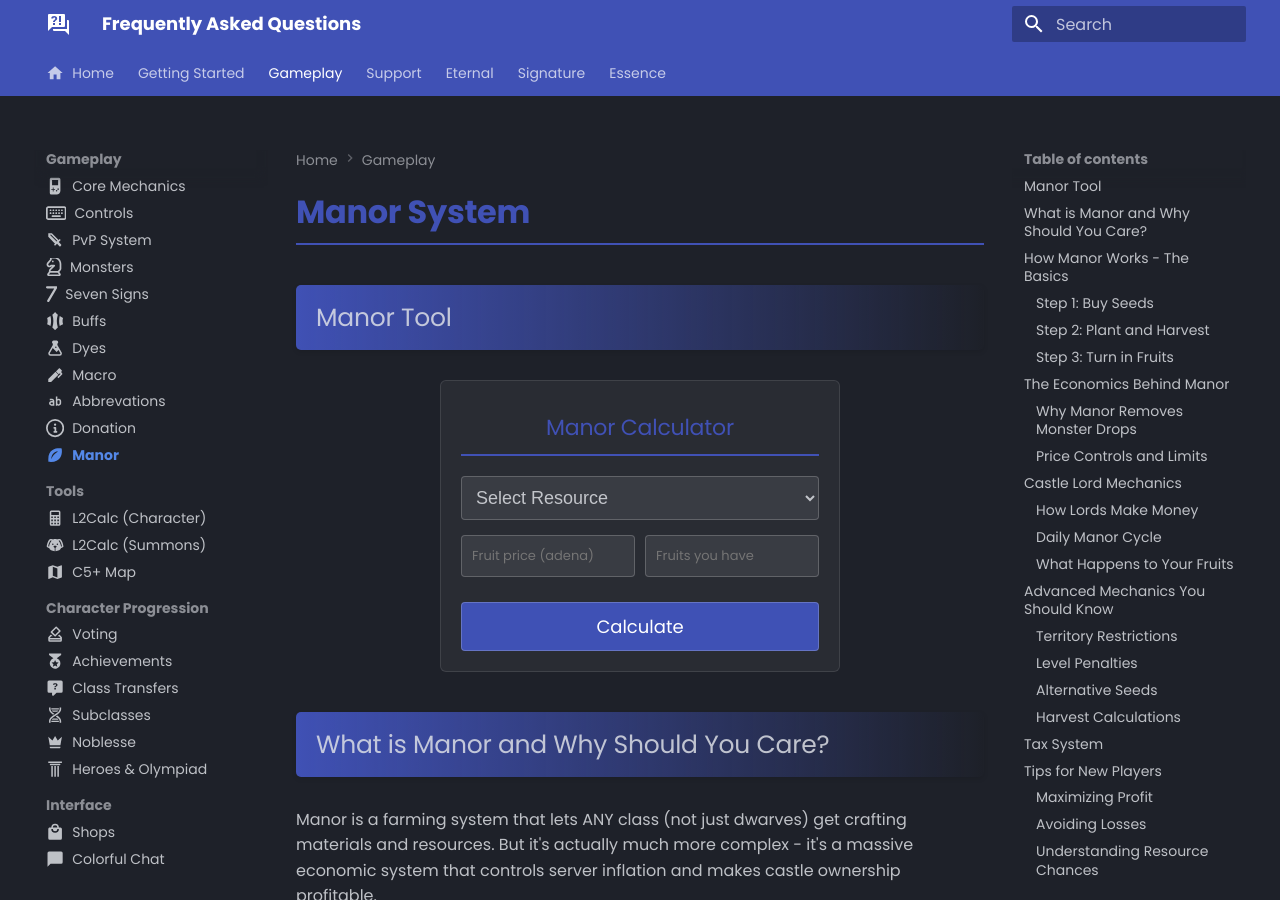
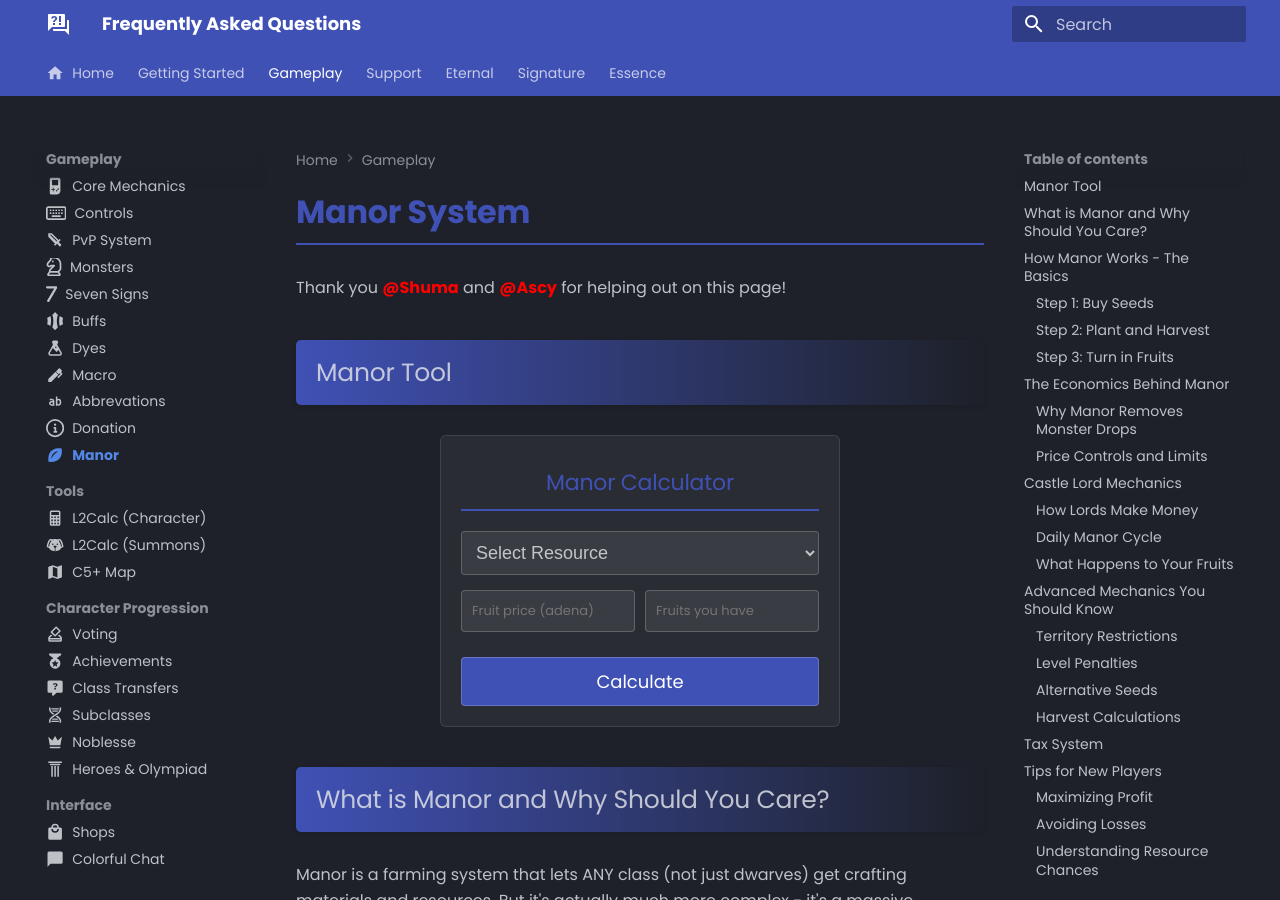
Before and after one commit to tab1-web/faq, an MkDocs documentation site: the page built from docs/gameplay/manor.md, in a window 1280 px wide and 900 px high. Built offline with MkDocs 1.6.1 and Material for MkDocs 9.7.7, drawn with Linux system fonts in a browser that asks for light colours; some web fonts are replaced.

Commit message:
adding credits

```diff
--- a/docs/gameplay/manor.md
+++ b/docs/gameplay/manor.md
@@ -3,6 +3,8 @@ icon: material/seed
 ---
 
 # Manor System
+
+Thank you **@Shuma**{style="color:red;"} and **@Ascy**{style="color:red;"} for helping out on this page!
 
 ## Manor Tool
 
```
